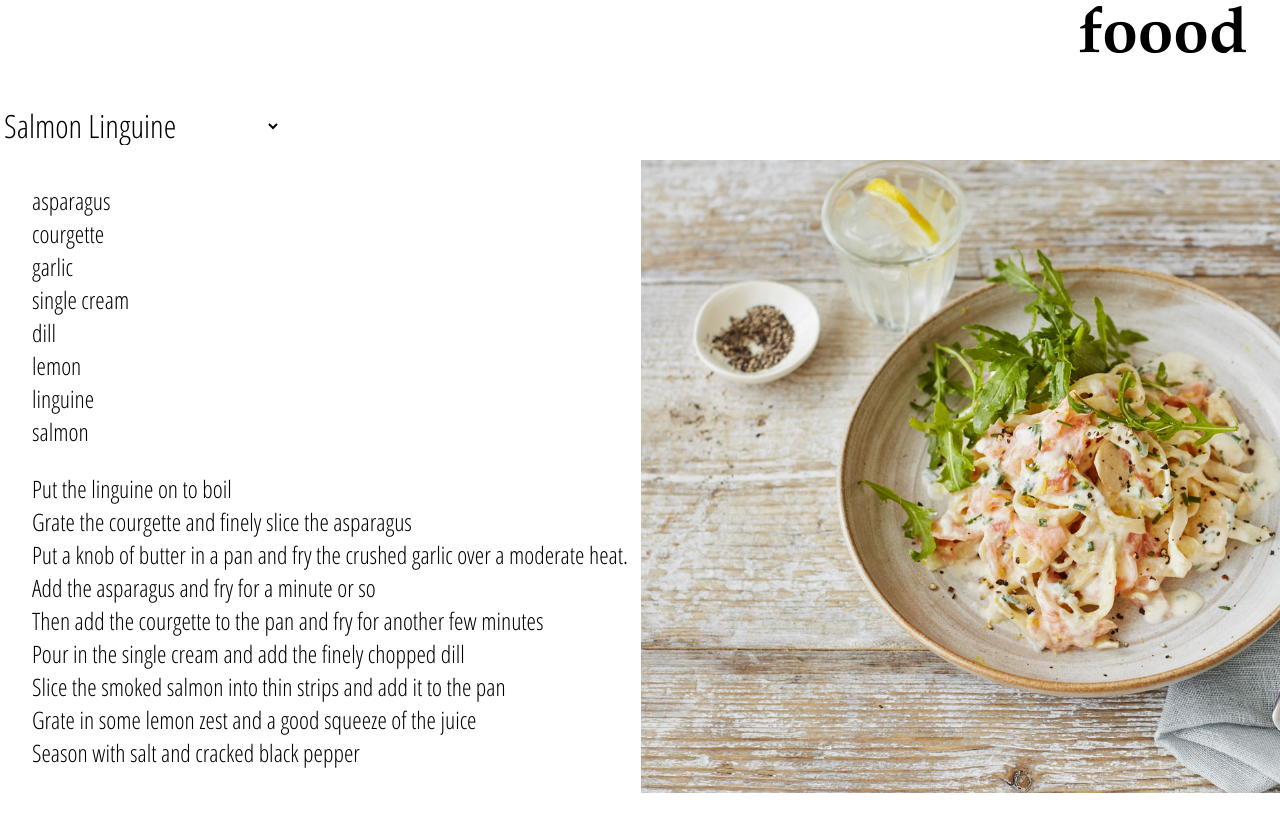
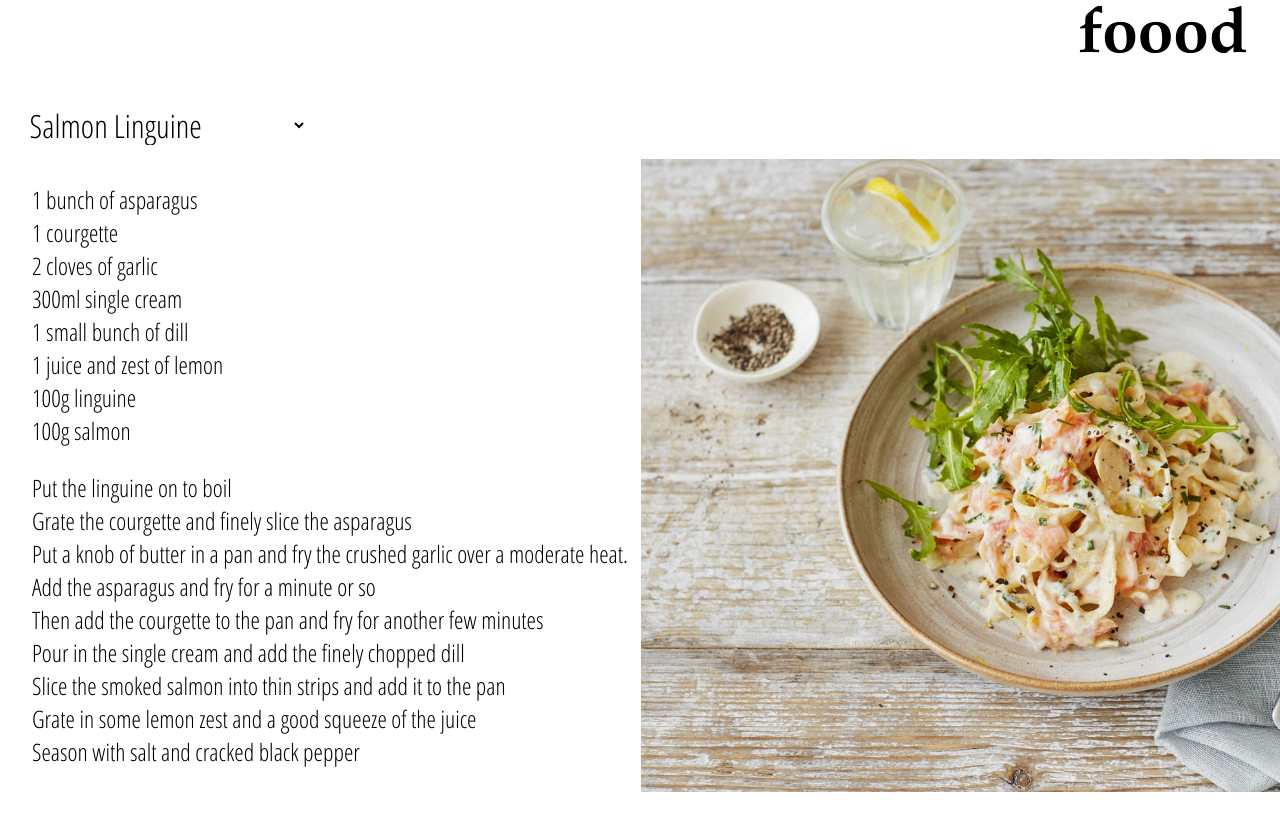
Before and after one commit to edpe/foood, a React (Create React App) app: page / in a window 1280 px wide. Shown: the top 832 px of the page. Built offline with nearby package versions, Linux system fonts and the light colour scheme.

Commit message:
feat: add quantity and measurement to ingredients list

```diff
--- a/src/components/App.js
+++ b/src/components/App.js
@@ -23,14 +23,12 @@ class App extends Component {
     const method = selectedRecipe.method;
 
     const listIngredients = ingredients.map(ingredient => {
-      return <li key={ingredient.id}>{ingredient.name}</li>;
+      return <li key={ingredient.id}>{ingredient.quantity}{ingredient.measurement} {ingredient.name}</li>;
     });
 
     const listMethod = method.map(step => {
       return <li key={step.id}>{step.name}</li>;
     });
-
-    console.log(selectedRecipe.image)
 
     return (
       <div className={styles.wrapper}>
--- a/src/components/App.module.css
+++ b/src/components/App.module.css
@@ -31,6 +31,7 @@ body {
 
 .menu {
   grid-area: menu;
+  padding-left: 2%;
 }
 
 .article {
--- a/src/data.json
+++ b/src/data.json
@@ -4,12 +4,12 @@
       "id": "salmonLinguine",
       "title": "Salmon Linguine",
       "ingredients": [
-        {"id": 1, "name": "asparagus", "quantity": "1", "measurement": "bunch of"},
+        {"id": 1, "name": "asparagus", "quantity": "1", "measurement": " bunch of"},
         {"id": 2, "name": "courgette", "quantity": "1", "measurement": ""},
-        {"id": 3, "name": "garlic", "quantity": "2", "measurement": "cloves" },
+        {"id": 3, "name": "garlic", "quantity": "2", "measurement": " cloves of" },
         {"id": 4, "name": "single cream", "quantity": "300", "measurement": "ml"},
-        {"id": 5, "name": "dill", "quantity": "1", "measurement": "small bunch of"},
-        {"id": 6, "name": "lemon", "quantity": "1", "measurement": "juice and zest of"},
+        {"id": 5, "name": "dill", "quantity": "1", "measurement": " small bunch of"},
+        {"id": 6, "name": "lemon", "quantity": "1", "measurement": " juice and zest of"},
         {"id": 7, "name": "linguine", "quantity": "100", "measurement": "g"},
         {"id": 8, "name": "salmon", "quantity": "100", "measurement": "g"}
       ],
```
